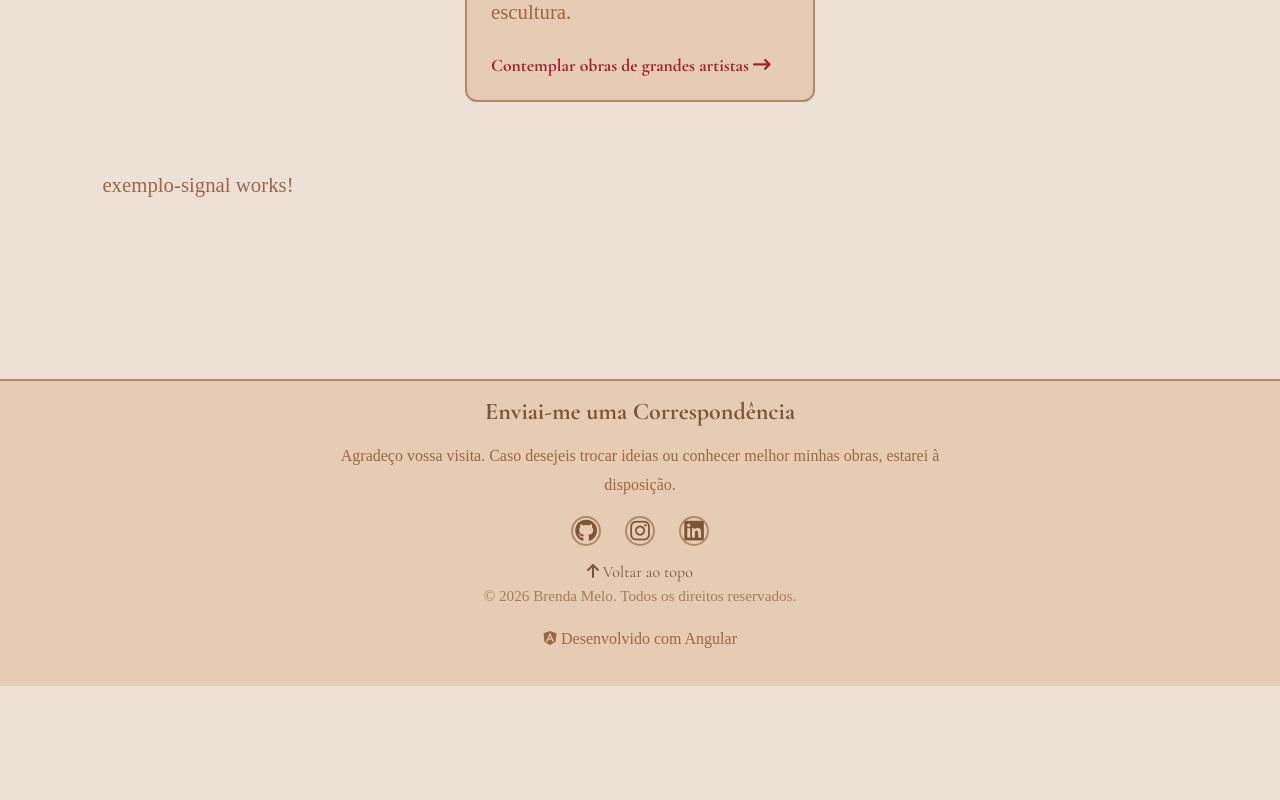
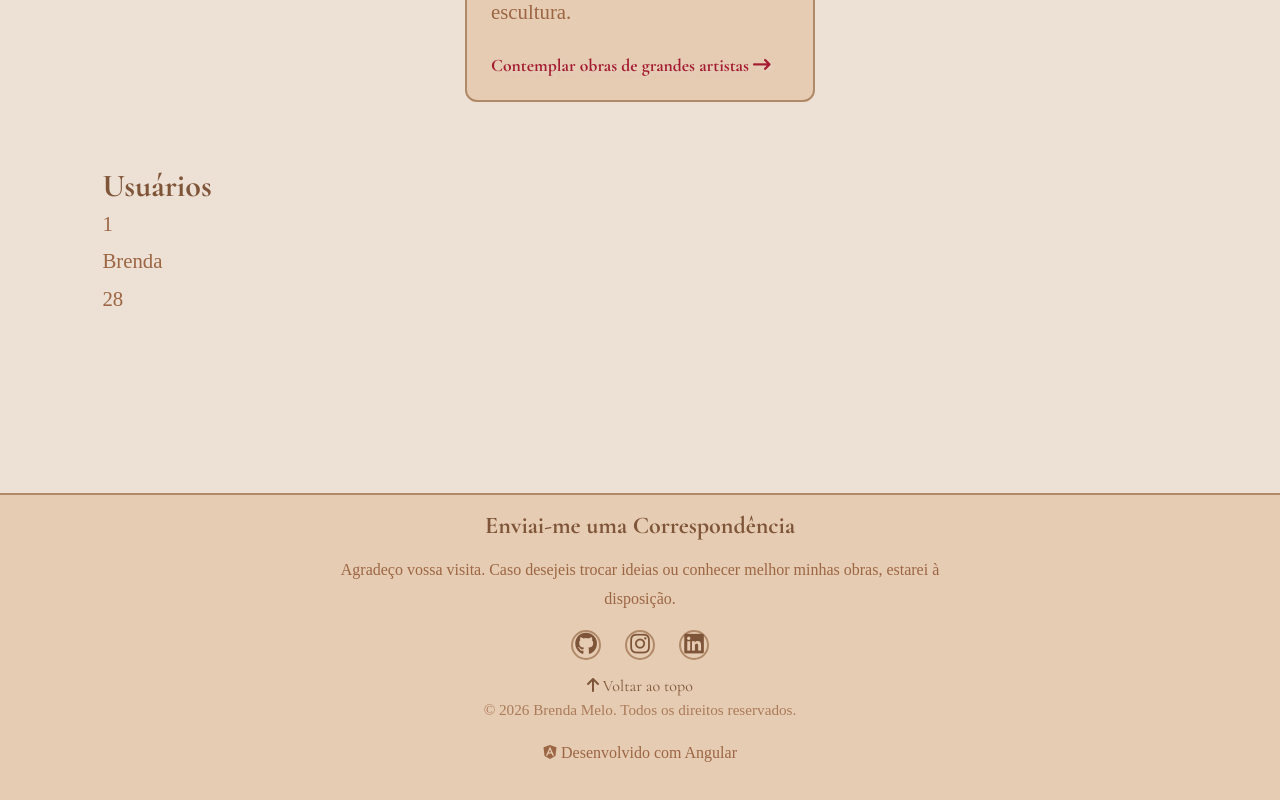
Before and after one commit to Berenda-m/portifolio-em-angular, an Angular app: page /home in a window 1280 px wide. Shown: the part 2169-2969 px from the top of the page. Before the commit the page ends 2855 px from the top, so only its background shows below. Built offline with nearby package versions, Linux system fonts and the light colour scheme.

Commit message:
exercicio-02

```diff
--- a/src/app/componentes/exemplo-signal/exemplo-signal.html
+++ b/src/app/componentes/exemplo-signal/exemplo-signal.html
@@ -1 +1,4 @@
-<p>exemplo-signal works!</p>
+<h1>Usuários</h1>
+<p>{{usuario().id}}</p>
+<p>{{usuario().nome}}</p>
+<p>{{usuario().idade}}</p>
--- a/src/app/componentes/exemplo-signal/exemplo-signal.ts
+++ b/src/app/componentes/exemplo-signal/exemplo-signal.ts
@@ -1,9 +1,19 @@
-import { Component } from '@angular/core';
+import { Component, signal } from '@angular/core';
+import { Usuario } from '../../interfaces/usuario';
+import { FormsModule } from '@angular/forms';
 
 @Component({
   selector: 'app-exemplo-signal',
-  imports: [],
+  standalone: true,
+  imports: [FormsModule],
   templateUrl: './exemplo-signal.html',
   styleUrl: './exemplo-signal.css',
 })
-export class ExemploSignal {}
+export class ExemploSignal {
+
+   protected usuario= signal <Usuario> ({
+    id: 1,
+    nome: 'Brenda',
+    idade: 28
+  });
+}
--- /dev/null
+++ b/src/app/interfaces/usuario.ts
@@ -0,0 +1,5 @@
+export interface Usuario {
+id: number;
+nome: string;
+idade: number;
+}
```
